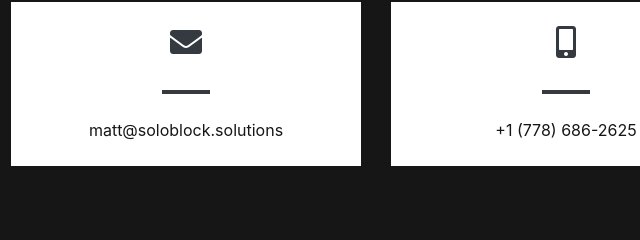
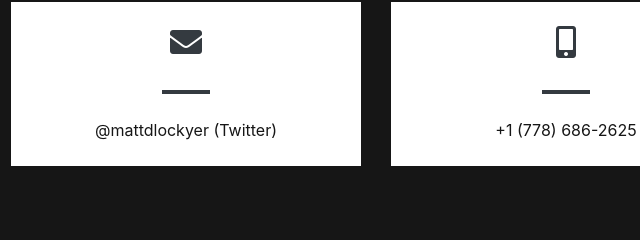
Before and after one commit to mattlockyer/soloblock, a website with bundled scripts: page index.html in a window 1280 px wide. Shown: the part 5485-5725 px from the top of the page, 454-1094 px from the left. Built offline with nearby package versions, Linux system fonts and the light colour scheme.

Commit message:
switch email for twitter dm

```diff
--- a/index.html
+++ b/index.html
@@ -380,7 +380,7 @@
                 <i class="fas fa-envelope text-primary mb-2"></i>
                 <hr class="my-4">
                 <div class="small">
-                  <a href="#">matt@soloblock.solutions</a>
+                  <a href="https://twitter.com/messages/compose?recipient_id=102305279">@mattdlockyer (Twitter)</a>
                 </div>
               </div>
             </div>
```
